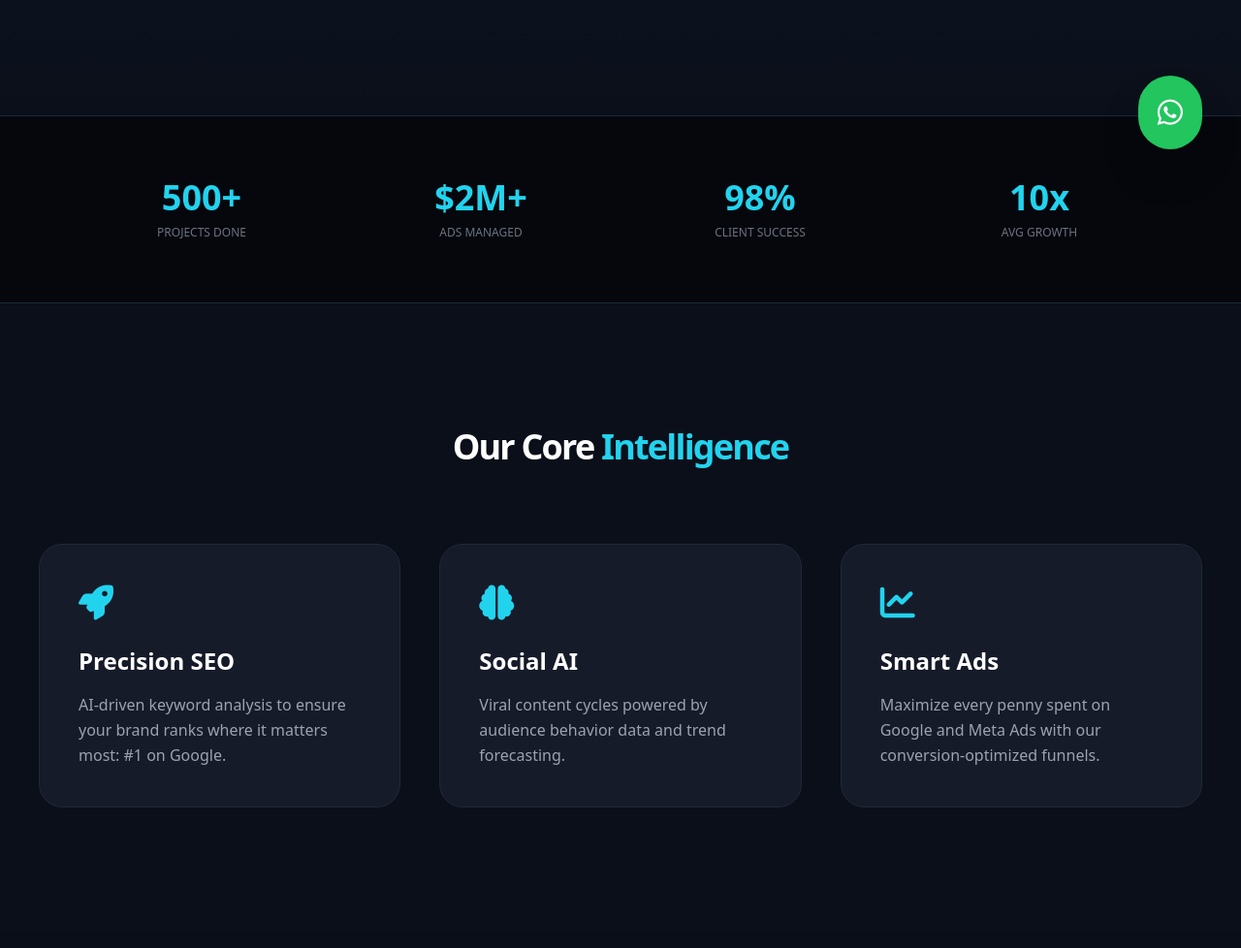
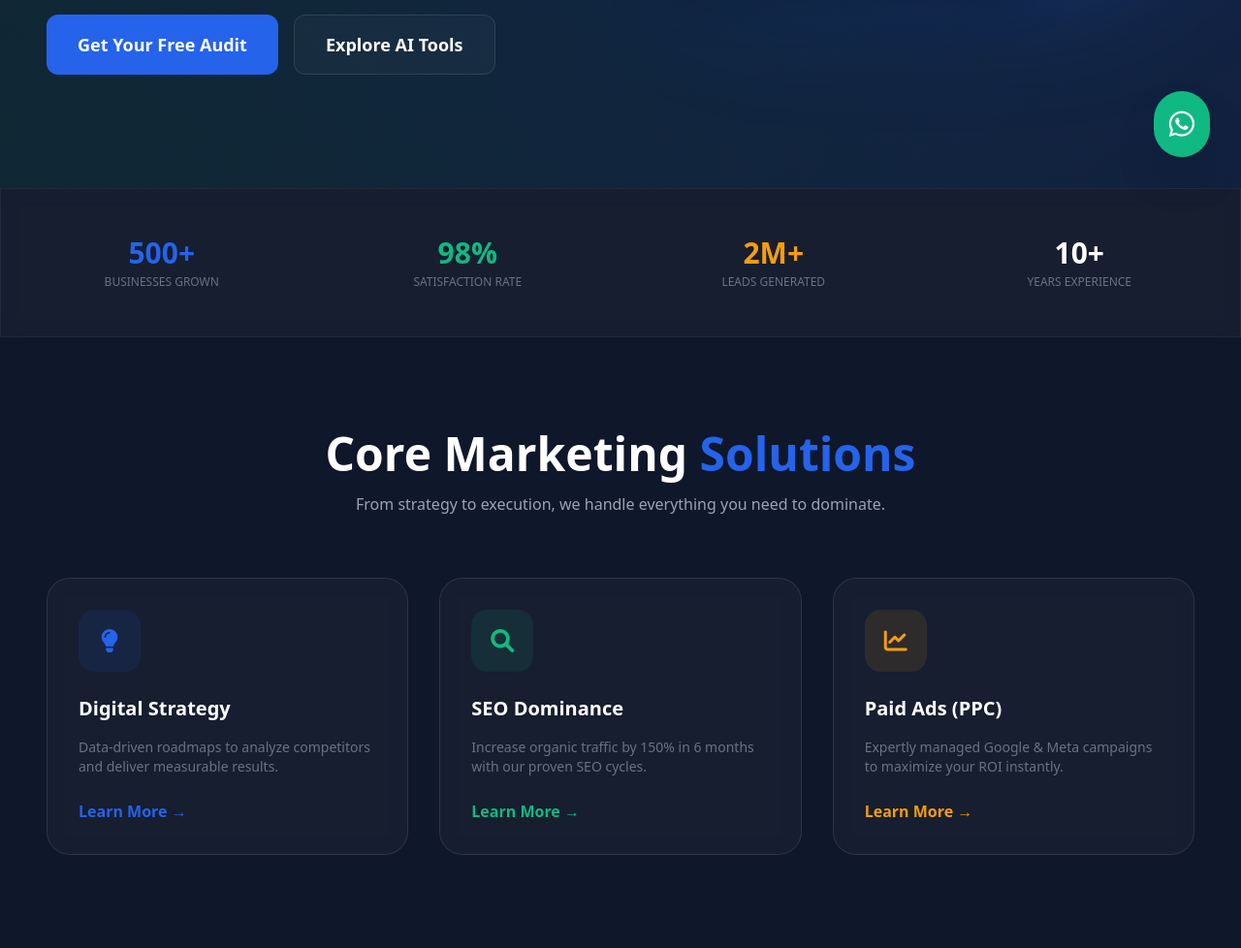
Before and after one commit to MrSaboorKhan/growaimark-agency, a Django app: page / in a window 1280 px wide. Shown: the part 606-1584 px from the top of the page at 97% size. Before the commit the page ends 1439 px from the top, so only its background shows below. Run offline with Django 5.2, Linux system fonts and the light colour scheme; some libraries are stand-ins or nearby versions.

Commit message:
Integrated premium agency UI based on WP prompt

```diff
--- a/website/templates/website/home.html
+++ b/website/templates/website/home.html
@@ -2,63 +2,107 @@
 <html lang="en">
 <head>
     <meta charset="UTF-8">
-    <title>GrowAiMark | Premier AI-Driven Digital Agency</title>
+    <meta name="viewport" content="width=device-width, initial-scale=1.0">
+    <title>GrowAIMark | AI-Powered Digital Marketing Agency</title>
     <script src="https://cdn.tailwindcss.com"></script>
-    <link rel="stylesheet" href="https://cdnjs.cloudflare.com/ajax/libs/font-awesome/6.0.0/css/all.min.css">
+    <link href="https://cdnjs.cloudflare.com/ajax/libs/font-awesome/6.0.0/css/all.min.css" rel="stylesheet">
+    <script>
+        tailwind.config = {
+            theme: {
+                extend: {
+                    colors: {
+                        primary: '#2563EB',
+                        secondary: '#10B981',
+                        accent: '#F59E0B',
+                        dark: '#0f172a',
+                    }
+                }
+            }
+        }
+    </script>
+    <style>
+        .glass { background: rgba(255, 255, 255, 0.03); backdrop-filter: blur(10px); border: 1px solid rgba(255, 255, 255, 0.1); }
+        .hero-gradient { background: radial-gradient(circle at top right, rgba(37, 99, 235, 0.2), transparent), radial-gradient(circle at bottom left, rgba(16, 185, 129, 0.1), transparent); }
+    </style>
 </head>
-<body class="bg-[#0b0f1a] text-white">
+<body class="bg-dark text-white font-sans overflow-x-hidden">
 
-    <nav class="flex justify-between items-center px-10 py-6 sticky top-0 bg-[#0b0f1a]/90 backdrop-blur-md z-50">
-        <div class="text-3xl font-extrabold tracking-tighter text-cyan-400">GrowAiMark<span class="text-white">.</span></div>
-        <div class="hidden md:flex space-x-10 text-sm font-medium uppercase tracking-widest">
-            <a href="#" class="hover:text-cyan-400 transition">Services</a>
-            <a href="#" class="hover:text-cyan-400 transition">Blog</a>
-            <a href="#" class="hover:text-cyan-400 transition">Tools</a>
-            <a href="#" class="hover:text-cyan-400 transition">About</a>
+    <nav class="fixed w-full z-50 glass py-4 px-6 md:px-12 flex justify-between items-center">
+        <div class="text-2xl font-black tracking-tighter text-white">Grow<span class="text-primary">AI</span>Mark</div>
+        <div class="hidden md:flex space-x-8 text-sm font-semibold uppercase tracking-widest">
+            <a href="#services" class="hover:text-primary transition">Services</a>
+            <a href="#tools" class="hover:text-primary transition">AI Tools</a>
+            <a href="#portfolio" class="hover:text-primary transition">Portfolio</a>
+            <a href="#blog" class="hover:text-primary transition">Insights</a>
         </div>
-        <a href="https://wa.me/YOUR_NUMBER" class="bg-cyan-500 hover:bg-cyan-600 text-black px-6 py-2 rounded-full font-bold transition">Get Started</a>
+        <button class="bg-primary hover:bg-blue-700 px-6 py-2 rounded-lg font-bold transition transform hover:scale-105">Free Audit</button>
     </nav>
 
-    <header class="relative pt-20 pb-32 px-10 text-center">
-        <div class="absolute inset-0 bg-gradient-to-b from-cyan-500/10 to-transparent pointer-events-none"></div>
-        <span class="text-cyan-400 border border-cyan-400/30 px-4 py-1 rounded-full text-xs uppercase tracking-widest mb-6 inline-block">The Future of Marketing</span>
-        <h1 class="text-6xl md:text-8xl font-black mb-8 leading-tight">Elevate Your Brand <br><span class="text-transparent bg-clip-text bg-gradient-to-r from-cyan-400 to-blue-500 text-shadow-lg">With AI Intelligence</span></h1>
-        <p class="max-w-2xl mx-auto text-gray-400 text-xl mb-10">We don't just market; we dominate. Using advanced AI algorithms to scale your business to 10x ROI.</p>
-        <div class="flex justify-center space-x-4">
-            <button class="bg-white text-black px-10 py-4 rounded-xl font-bold hover:bg-cyan-400 transition">View Portfolio</button>
-            <button class="border border-gray-700 px-10 py-4 rounded-xl font-bold hover:bg-gray-800 transition">Free Audit</button>
+    <header class="relative min-h-screen flex items-center pt-20 px-6 md:px-12 hero-gradient">
+        <div class="max-w-7xl mx-auto grid md:grid-cols-2 gap-12 items-center">
+            <div class="space-y-8 animate-fade-in">
+                <span class="inline-block px-4 py-1 rounded-full border border-primary text-primary text-xs font-bold uppercase tracking-widest">The Future of Marketing</span>
+                <h1 class="text-5xl md:text-7xl font-extrabold leading-tight">
+                    Transform Your Business with <span class="text-transparent bg-clip-text bg-gradient-to-r from-primary to-secondary">AI Intelligence</span>
+                </h1>
+                <p class="text-lg text-gray-400 max-w-lg">
+                    We help businesses grow online through expert digital marketing services and cutting-edge AI tools. Get more traffic, leads, and sales with strategies that actually work.
+                </p>
+                <div class="flex flex-wrap gap-4">
+                    <button class="bg-primary px-8 py-4 rounded-xl font-bold text-lg hover:shadow-[0_0_20px_rgba(37,99,235,0.5)] transition">Get Your Free Audit</button>
+                    <button class="glass px-8 py-4 rounded-xl font-bold text-lg hover:bg-white/10 transition">Explore AI Tools</button>
+                </div>
+            </div>
+            <div class="relative">
+                <div class="absolute -inset-4 bg-primary/20 blur-3xl rounded-full"></div>
+                <img src="https://img.freepik.com/free-vector/digital-marketing-agency-abstract-concept-vector-illustration-online-marketing-service-web-marketing-agency-social-media-management-seo-content-strategy-brand-advertisement-abstract-metaphor_335657-2917.jpg" alt="AI Marketing" class="relative rounded-3xl shadow-2xl border border-white/10">
+            </div>
         </div>
     </header>
 
-    <section class="grid grid-cols-2 md:grid-cols-4 gap-8 px-20 py-16 border-y border-gray-800 bg-black/50">
-        <div class="text-center"><h3 class="text-4xl font-bold text-cyan-400">500+</h3><p class="text-gray-500 uppercase text-xs mt-2">Projects Done</p></div>
-        <div class="text-center"><h3 class="text-4xl font-bold text-cyan-400">$2M+</h3><p class="text-gray-500 uppercase text-xs mt-2">Ads Managed</p></div>
-        <div class="text-center"><h3 class="text-4xl font-bold text-cyan-400">98%</h3><p class="text-gray-500 uppercase text-xs mt-2">Client Success</p></div>
-        <div class="text-center"><h3 class="text-4xl font-bold text-cyan-400">10x</h3><p class="text-gray-500 uppercase text-xs mt-2">Avg Growth</p></div>
-    </section>
+    <div class="py-12 glass border-y border-white/5">
+        <div class="max-w-7xl mx-auto px-6 grid grid-cols-2 md:grid-cols-4 gap-8 text-center">
+            <div><p class="text-3xl font-bold text-primary">500+</p><p class="text-xs text-gray-500 uppercase mt-1">Businesses Grown</p></div>
+            <div><p class="text-3xl font-bold text-secondary">98%</p><p class="text-xs text-gray-500 uppercase mt-1">Satisfaction Rate</p></div>
+            <div><p class="text-3xl font-bold text-accent">2M+</p><p class="text-xs text-gray-500 uppercase mt-1">Leads Generated</p></div>
+            <div><p class="text-3xl font-bold text-white">10+</p><p class="text-xs text-gray-500 uppercase mt-1">Years Experience</p></div>
+        </div>
+    </div>
 
-    <section class="py-32 px-10">
-        <h2 class="text-center text-4xl font-bold mb-20 tracking-tighter">Our Core <span class="text-cyan-400">Intelligence</span></h2>
-        <div class="grid grid-cols-1 md:grid-cols-3 gap-10">
-            <div class="p-10 bg-[#161b29] rounded-3xl border border-gray-800 hover:border-cyan-500 transition-all group">
-                <i class="fas fa-rocket text-4xl text-cyan-400 mb-6 block group-hover:scale-110 transition"></i>
-                <h3 class="text-2xl font-bold mb-4">Precision SEO</h3>
-                <p class="text-gray-400 leading-relaxed">AI-driven keyword analysis to ensure your brand ranks where it matters most: #1 on Google.</p>
+    <section id="services" class="py-24 px-6 md:px-12">
+        <div class="text-center mb-16">
+            <h2 class="text-4xl md:text-5xl font-black mb-4">Core Marketing <span class="text-primary">Solutions</span></h2>
+            <p class="text-gray-400">From strategy to execution, we handle everything you need to dominate.</p>
+        </div>
+        <div class="grid grid-cols-1 md:grid-cols-3 gap-8 max-w-7xl mx-auto">
+            <div class="glass p-8 rounded-3xl group hover:border-primary transition duration-500">
+                <div class="w-16 h-16 bg-primary/10 rounded-2xl flex items-center justify-center mb-6 group-hover:bg-primary transition">
+                    <i class="fas fa-lightbulb text-2xl text-primary group-hover:text-white"></i>
+                </div>
+                <h3 class="text-xl font-bold mb-4">Digital Strategy</h3>
+                <p class="text-gray-500 mb-6 text-sm">Data-driven roadmaps to analyze competitors and deliver measurable results.</p>
+                <a href="#" class="text-primary font-bold hover:underline">Learn More →</a>
             </div>
-            <div class="p-10 bg-[#161b29] rounded-3xl border border-gray-800 hover:border-cyan-500 transition-all group">
-                <i class="fas fa-brain text-4xl text-cyan-400 mb-6 block group-hover:scale-110 transition"></i>
-                <h3 class="text-2xl font-bold mb-4">Social AI</h3>
-                <p class="text-gray-400 leading-relaxed">Viral content cycles powered by audience behavior data and trend forecasting.</p>
+            <div class="glass p-8 rounded-3xl group hover:border-secondary transition duration-500">
+                <div class="w-16 h-16 bg-secondary/10 rounded-2xl flex items-center justify-center mb-6 group-hover:bg-secondary transition">
+                    <i class="fas fa-search text-2xl text-secondary group-hover:text-white"></i>
+                </div>
+                <h3 class="text-xl font-bold mb-4">SEO Dominance</h3>
+                <p class="text-gray-500 mb-6 text-sm">Increase organic traffic by 150% in 6 months with our proven SEO cycles.</p>
+                <a href="#" class="text-secondary font-bold hover:underline">Learn More →</a>
             </div>
-            <div class="p-10 bg-[#161b29] rounded-3xl border border-gray-800 hover:border-cyan-500 transition-all group">
-                <i class="fas fa-chart-line text-4xl text-cyan-400 mb-6 block group-hover:scale-110 transition"></i>
-                <h3 class="text-2xl font-bold mb-4">Smart Ads</h3>
-                <p class="text-gray-400 leading-relaxed">Maximize every penny spent on Google and Meta Ads with our conversion-optimized funnels.</p>
+            <div class="glass p-8 rounded-3xl group hover:border-accent transition duration-500">
+                <div class="w-16 h-16 bg-accent/10 rounded-2xl flex items-center justify-center mb-6 group-hover:bg-accent transition">
+                    <i class="fas fa-chart-line text-2xl text-accent group-hover:text-white"></i>
+                </div>
+                <h3 class="text-xl font-bold mb-4">Paid Ads (PPC)</h3>
+                <p class="text-gray-500 mb-6 text-sm">Expertly managed Google & Meta campaigns to maximize your ROI instantly.</p>
+                <a href="#" class="text-accent font-bold hover:underline">Learn More →</a>
             </div>
         </div>
     </section>
 
-    <a href="https://wa.me/YOUR_NUMBER" class="fixed bottom-10 right-10 bg-green-500 p-5 rounded-full shadow-2xl hover:scale-110 transition z-50">
+    <a href="https://wa.me/YOUR_NUMBER" class="fixed bottom-8 right-8 bg-secondary p-4 rounded-full shadow-2xl hover:scale-110 transition z-50">
         <i class="fab fa-whatsapp text-3xl"></i>
     </a>
 
```
